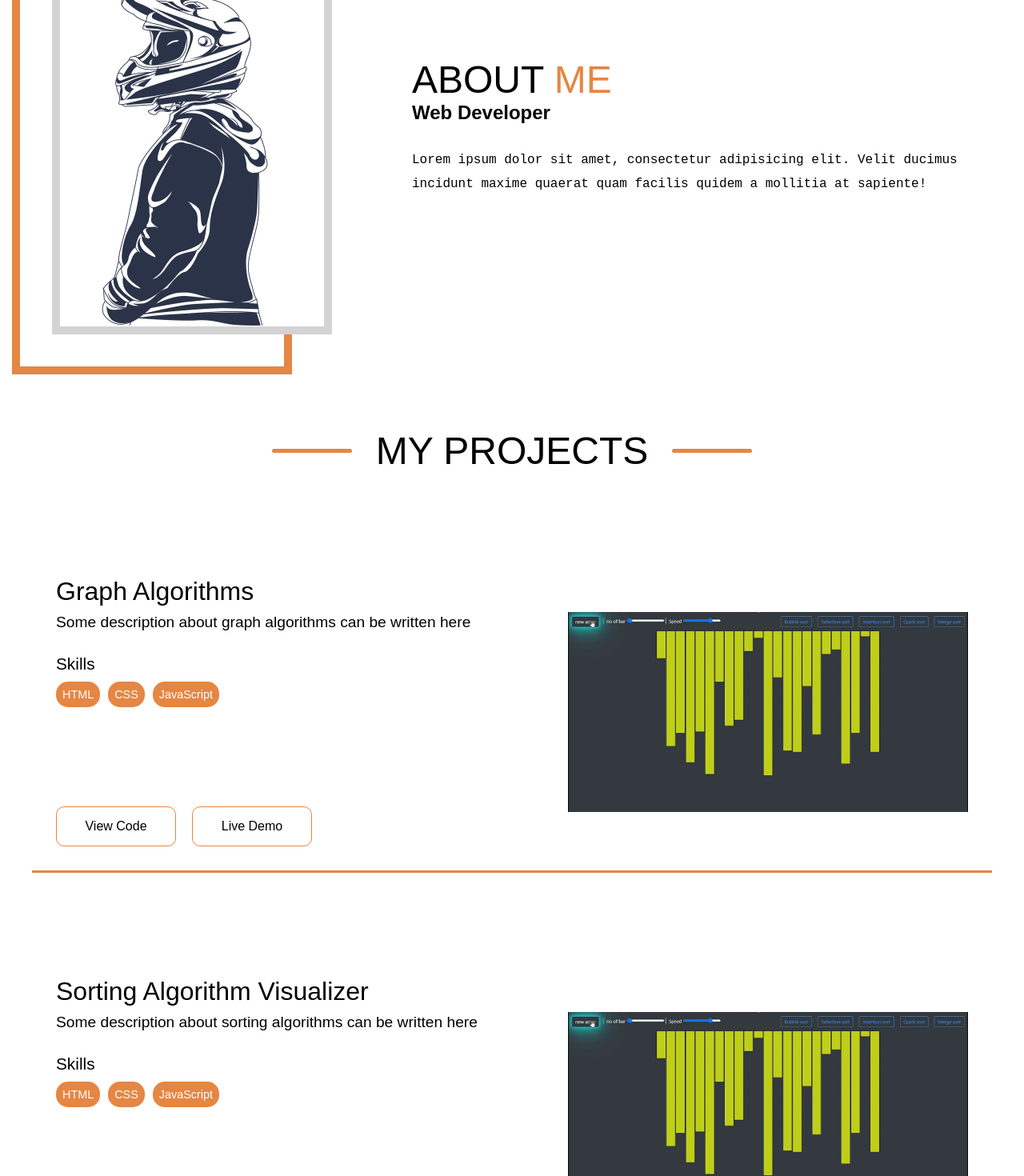
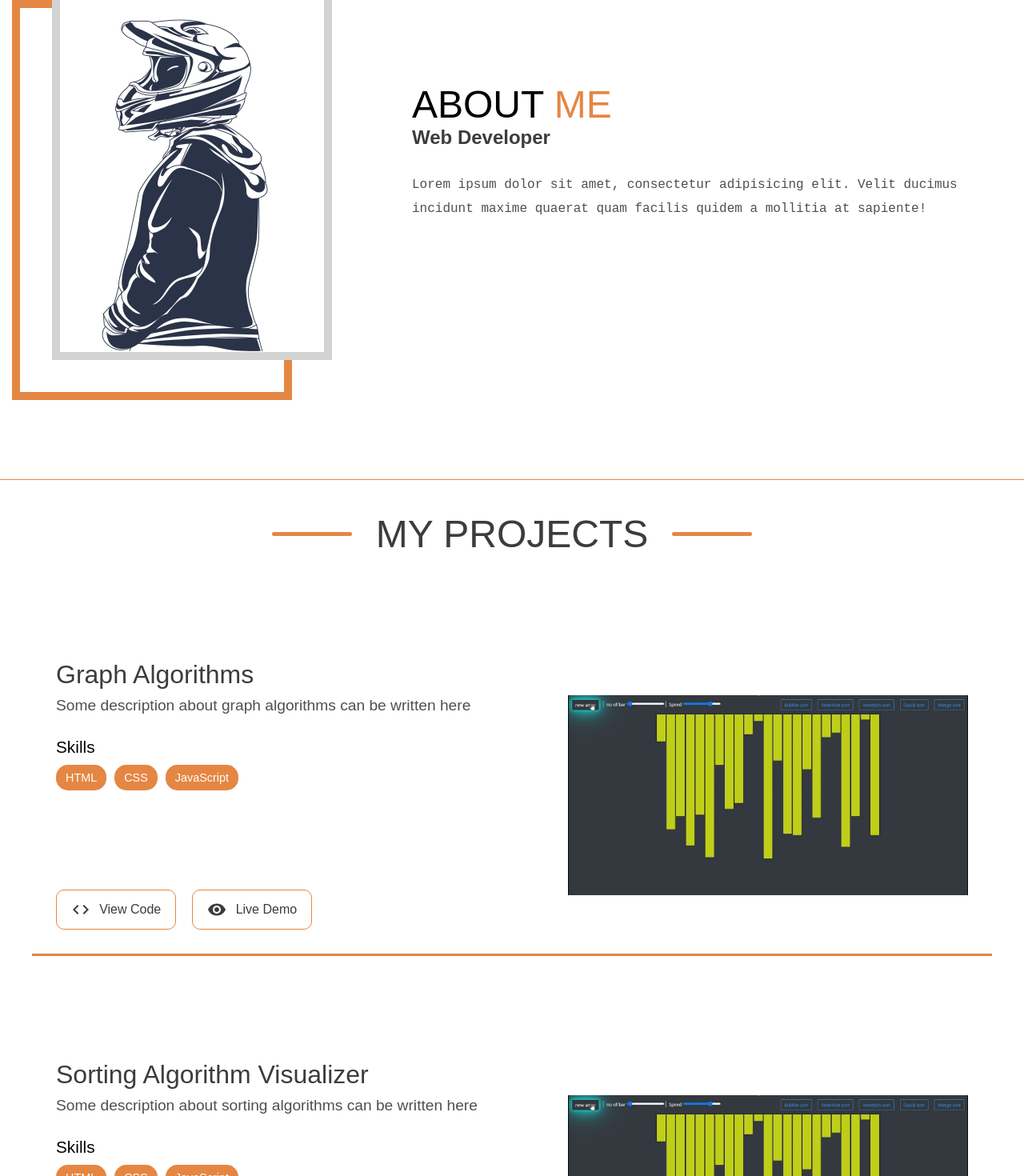
Before and after one commit to DasharathDyavari/portFolio_FE, a React (Create React App) app: page / in a window 1280 px wide. Shown: the part 1000-2470 px from the top of the page at 80% size. Built offline with nearby package versions, Linux system fonts and the light colour scheme.

Commit message:
design(Project): add styling to the project section

```diff
--- a/src/App.css
+++ b/src/App.css
@@ -1,3 +1,10 @@
+:root {
+  --my-orange: rgb(229, 134, 67);
+  --subheading: rgb(82, 82, 82);
+  --description: rgb(79, 79, 79);
+  --hero-white: rgb(246, 246, 246);
+  --black: rgb(60, 60, 60);
+}
 /* Home section */
 
 .home{
@@ -17,12 +24,12 @@
   position: fixed;
   top: 0;
   background-color: white;
-  border-bottom: 1px solid orange;
+  border-bottom: 1px solid var(--my-orange);
   z-index: 100;
  }
 
 .logo{
-  color: rgb(229, 134, 67);
+  color: var(--my-orange);
 }
 
 .navbar-items, .navbar-icons{
@@ -37,7 +44,7 @@
   font-size: 1rem;
   text-transform: uppercase;
   font-weight: bold;
-  color: rgb(82, 82, 82);
+  color: var(--subheading);
 }
 
 .navbar-icons{
@@ -52,22 +59,21 @@
 
 .hero{
   height: 100vh;
-  background-color:rgb(255, 255, 255);
   display: flex;
   align-items: center;
   justify-content: space-around;
-  background-color: rgb(246, 246, 246);
+  background-color: var(--hero-white);
 }
 
 .hero-subheading1{
   font-size: 3rem;
-  color: rgb(114, 114, 114);
+  color: var(--description);
 }
 
 .hero-subheading2{
   width: 100%;
   font-size: 4rem;
-  color: rgb(93, 93, 93);
+  color: var(--subheading);
   display: inline-flex;
   height: 72px;
   overflow: hidden;
@@ -75,7 +81,7 @@
 
 .dynamic-text{
   margin-left: 20px;
-  color: rgb(229, 134, 67);
+  color: var(--my-orange);
 }
 
 .dynamic-text li{
@@ -93,15 +99,15 @@
   position: absolute;
   height: 100%;
   width: 100%;
-  border-left: 5px solid rgb(229, 134, 67);
+  border-left: 5px solid var(--my-orange);
   left: 0;
   animation: typing 2.5s steps(10) infinite;
-  background-color: rgb(246, 246, 246);
+  background-color: var(--hero-white);;
 }
 
 .hero-heading{
   font-size: 7rem;
-  color: rgb(60, 60, 60);
+  color: var(--black);
   margin: 10px 0px;
 }
 
@@ -111,7 +117,7 @@
   border: none;
   margin-top: 40px;
   font-size: 1.1rem;
-  border: 2px solid rgb(229, 134, 67);
+  border: 2px solid var(--my-orange);
   background-color: transparent;
   transition: .3s ease all;
   font-weight: 600;
@@ -159,10 +165,11 @@
 /* About section */
 
 .about{
-  height: 92vh;
+  height: 100vh;
   display: flex;
   align-items: center;
   justify-content: center;
+  border-bottom: 1px solid var(--my-orange);
 }
 
 .about-image{
@@ -186,7 +193,7 @@
   height: 100%;
   left: -50px;
   top: 50px;
-  border: 10px solid rgb(229, 134, 67);
+  border: 10px solid var(--my-orange);
   z-index: -1;
 }
 
@@ -205,6 +212,7 @@
   font-size: 1.5rem;
   font-weight: 600;
   margin-bottom: 30px;
+  color: var(--black);
 }
 
 .about-text{
@@ -212,10 +220,11 @@
   font-weight: 500;
   font-family:'Courier New', Courier, monospace;
   margin-bottom: 20px;
+  color: var(--description);
 }
 
 .about-text-header span{
-  color: rgb(229, 134, 67);
+  color: var(--my-orange);
 }
 
 /* End of About section */
@@ -223,10 +232,12 @@
 /* Projects section */
 
 .projects{
-  height: 92vh;
+  min-height: 100vh;
   display: flex;
   flex-direction: column;
   align-items: center;
+  border-bottom: 1px solid var(--my-orange);
+  padding: 40px 0px;
 }
 
 .projects-header{
@@ -238,18 +249,19 @@
 .projects-header h2{
   font-size: 3rem;
   font-weight: 500;
+  color: var(--black);
 }
 
 .bar{
   height: 5px;
   border-radius: 20px;
   width: 100px;
-  background-color: rgb(229, 134, 67);
+  background-color: var(--my-orange);
   margin: 0px 30px;
 }
 
 .projects-header span{
-  color: rgb(229, 134, 67);
+  color: var(--my-orange);
 }
 
 .projects-container{
@@ -267,7 +279,7 @@
   margin-top: 100px;
   padding: 30px;
   position: relative;
-  border-bottom: 3px solid rgb(229, 134, 67);
+  border-bottom: 3px solid var(--my-orange);
 }
 
 .project-text-content{
@@ -277,6 +289,7 @@
 .project-name{
   font-size: 2rem;
   font-weight: 500;
+  color: var(--black);
 }
 
 .skills-header{
@@ -290,6 +303,7 @@
   font-size: 1.2rem;
   margin: 10px 0px;
   line-height: 20px;
+  color: var(--description);
 }
 
 .skills{
@@ -299,10 +313,10 @@
 
 .skill{
   margin-right: 10px;
-  padding: 8px;
+  padding: 8px 12px;
   border-radius: 15px;
   font-size: .9rem;
-  background-color: rgb(229, 134, 67);
+  background-color: var(--my-orange);
   color: white;
 }
 
@@ -316,12 +330,21 @@
 }
 
 .project-btn{
-  padding: 15px 12px;
+  display: flex;
+  align-items: center;
+  justify-content: space-around;
+  padding: 12px 12px;
   background-color: transparent;
-  border: 1px solid rgb(229, 134, 67);
+  border: 1px solid var(--my-orange);
   border-radius: 10px;
   font-size: 1rem;
   width: 150px;
+  color: var(--black);
+  cursor: pointer;
+}
+
+.project-btn:hover{
+    border: 1px solid var(--black);
 }
 
 .project-image{
--- a/src/components/Project.js
+++ b/src/components/Project.js
@@ -1,4 +1,6 @@
-import React from 'react'
+import React from 'react';
+import CodeIcon from '@mui/icons-material/Code';
+import VisibilityIcon from '@mui/icons-material/Visibility';
 
 function Project({project}) {
   return (
@@ -15,8 +17,8 @@ function Project({project}) {
                 }
             </div>
             <div className='project-btns'>
-                <button className='project-btn'>View Code</button>
-                <button className='project-btn'>Live Demo</button>
+                <a className='project-btn' href={project.codelink} target='_blank'><CodeIcon /><span>View Code</span></a>
+                <a className='project-btn' href={project.application} target='_blank'><VisibilityIcon /><span>Live Demo</span></a>
             </div>
         </div>
         <div className="project-image"><img src={project.image} alt="project_image" /></div>
```
